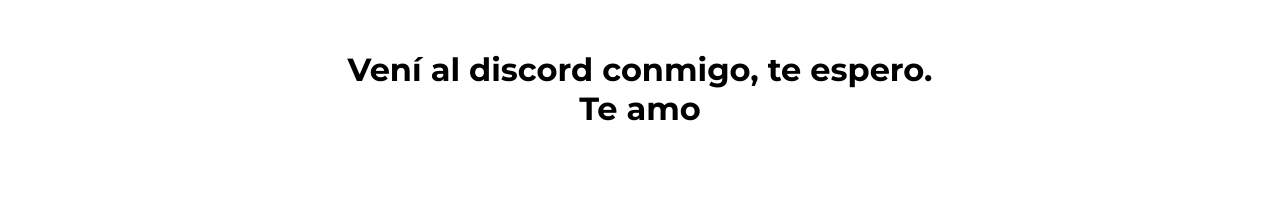
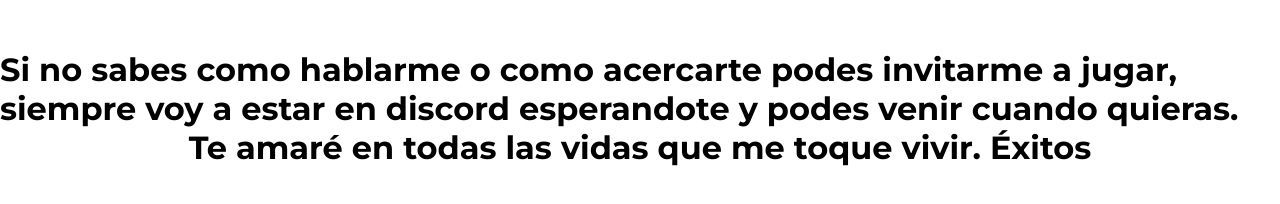
Before and after one commit to FacundoGabriel/owo, a plain HTML site: page index.html in a window 1280 px wide. Both pictures are taken after a click on the input "Si". Drawn offline with Linux system fonts and the light colour scheme.

Commit message:
Update index.html
mod. h1

```diff
--- a/index.html
+++ b/index.html
@@ -22,9 +22,9 @@
 
 
     <div class="aparece">
-        <h1>Vení al discord conmigo, te espero.</h1>
+        <h1>Si no sabes como hablarme o como acercarte podes invitarme a jugar, siempre voy a estar en discord esperandote y podes venir cuando quieras.</h1>
 
-        <h1>Te amo</h1>
+        <h1>Te amaré en todas las vidas que me toque vivir. Éxitos</h1>
     </div>
 
 
```
